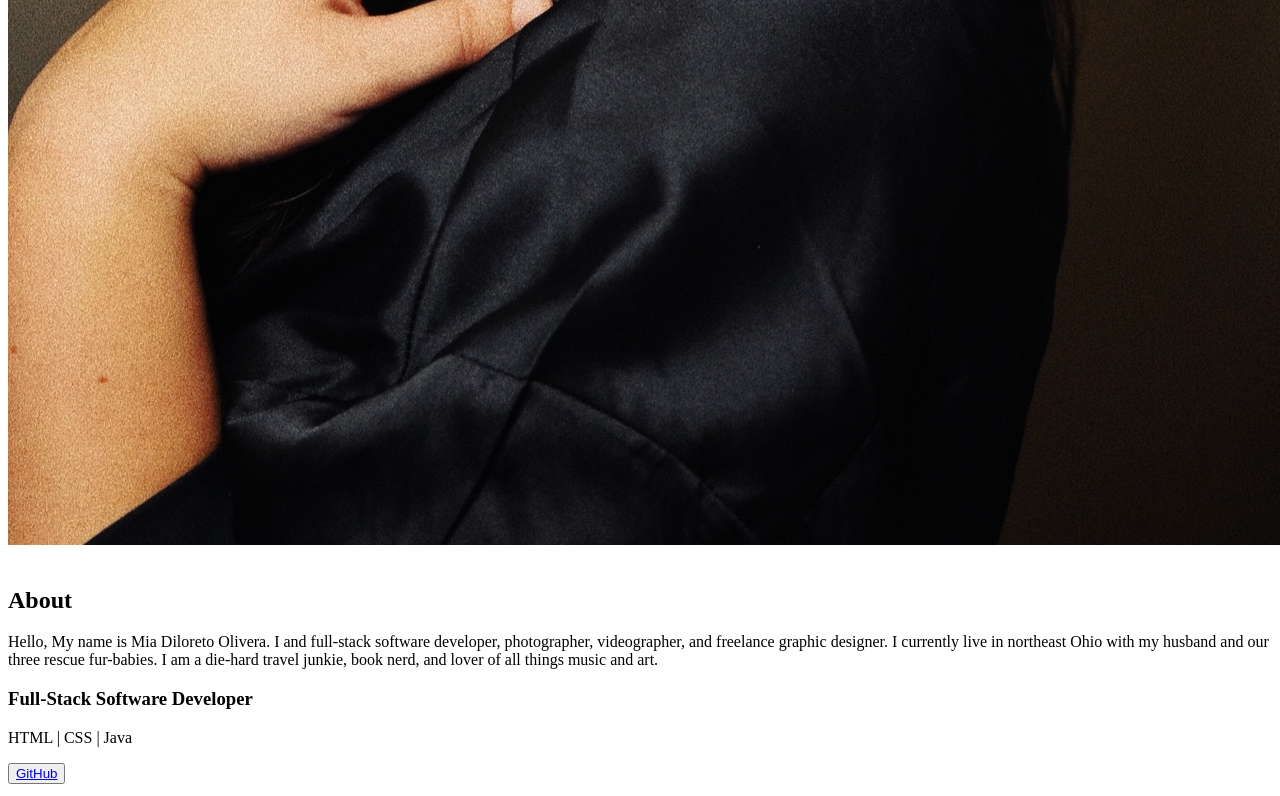
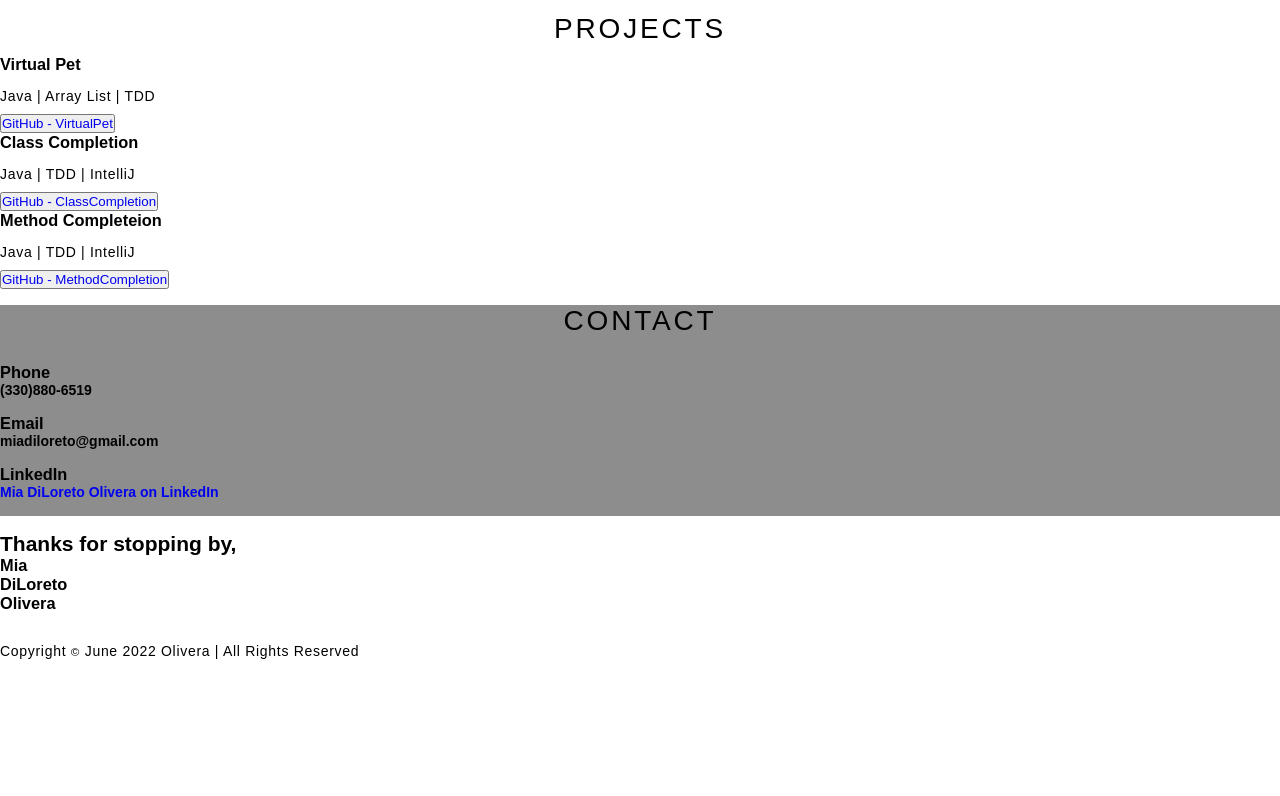
Before and after one commit to miaroseolivera/miaroseolivera.github.io, a plain HTML site: page index.html in a window 1280 px wide. Shown: the part 1304-2100 px from the top of the page. After the commit the page ends 1973 px from the top, so only its background shows below. Drawn offline with Linux system fonts and the light colour scheme.

Commit message:
more updates

```diff
--- a/index.html
+++ b/index.html
@@ -1,5 +1,6 @@
 <!DOCTYPE html>
 <html lang="en">
+    <link rel="stylesheet" href="style.css">
 <head>
     <meta charset="UTF-8">
     <meta http-equiv="X-UA-Compatible" content="IE=edge">
@@ -59,13 +60,14 @@
             <div class="right-column">
                 <h1 class="section-title">About<span></span></h1>
                 <p class="about-blurb">
-                    Hello, My name is Mia Diloreto Olivera. I and full-stack software developer, photographer, videographer, and freelance graphic designer. I currently live in northeast Ohio with my husband and our three rescue fur-babies. I am a die-hard travel junkie, book nerd, and lover of all things music and art.
+                    Hello, My name is Mia Diloreto Olivera. I am full-stack software developer, photographer, videographer, and freelance graphic designer. I currently live in northeast Ohio with my husband and our three rescue fur-babies. I am a die-hard travel junkie, book nerd, and lover of all things music and art.
                 </p>
+                <div class="titles-container">
                 <h3 class="special-titles">Full-Stack Software Developer</h2>
                 <p>
                     HTML | CSS | Java
                 </p>
-                <button><a href="https://github.com/miaroseolivera">GitHub</a></button>
+                <button><a href="https://github.com/miaroseolivera">GitHub - miaroseolivera</a></button>
                 <h3 class="special-titles">Photographer/Videographer</h2>
                 <p>
                     Lightroom | Photoshop | Premiere Pro | DSLR | Mirrorless
@@ -76,7 +78,8 @@
                     InDesign | Photoshop
                 </p>
                 <button><a href="#"></a>Design Work</a></button>
-                <!--
+                </div>
+            <!--
                     add:
                 linked in button
                 ig button
@@ -97,14 +100,17 @@
                 <article>
                     <h3 class="project-titles">Virtual Pet</h3>
                     <p>Java | Array List | TDD </p>
+                    <button><a href="https://github.com/2022-Summer-Cohort/virtual-pet-miaroseolivera">GitHub - VirtualPet</a></button>
                 </article>
                 <article>
                     <h3 class="project-titles">Class Completion</h3>
                     <p>Java | TDD | IntelliJ</p>
+                    <button><a href="https://github.com/2022-Summer-Cohort/class-completion-miaroseolivera">GitHub - ClassCompletion</a></button>
                 </article>
                 <article>
                     <h3 class="project-titles">Method Completeion </h3>
                     <p>Java | TDD | IntelliJ</p>
+                    <button><a href="https://github.com/2022-Summer-Cohort/method-completion-miaroseolivera">GitHub - MethodCompletion</a></button>
                 </article>
             </div>
         </div>
@@ -125,12 +131,26 @@
                     <h4>miadiloreto@gmail.com</h4>
                         <br>
                     <h3>LinkedIn</h3>
-                    <h4><a href="#">Message Me On LinkedIn</h4>
+                    <h4><a href="https://www.linkedin.com/in/mia-diloreto-olivera-0b1941233/">Mia DiLoreto Olivera on LinkedIn</a></h4>
                         <br>
                 </div>
             </div>
         </div>
     </section>
     <!--end contact section-->
+    <br>
+    <!--footer-->
+        <section id="footer">
+            <div class="footer-container">
+                <h2 class="footer-signature">Thanks for stopping by,<span></span></h2>
+                <h3 class="footer-signature-name"><span></span>Mia</h3>
+                <h3 class="footer-signature-name"><span></span>DiLoreto</h3>
+                <h3 class="footer-signature-name"><span></span>Olivera</h3>
+                <br>
+                <p>Copyright <small>&copy</small> June 2022 Olivera | All Rights Reserved</p>
+            </div>
+        </section>
+    <!--end footer-->
+    <!-- <script src"/app.js"></script> -->
 </body>
 </html>
--- a/style.css
+++ b/style.css
@@ -1,6 +1,84 @@
-.title {
+*{
+    padding: 0;
+    margin: 0;
+    box-sizing: border-box;
+}
+
+html{
+    font-size: 14px;
+    font-family: 'Montserrat', sans-serif;
+    scroll-behavior: smooth;
+}
+
+a{
+    text-decoration: none;
+}
+
+/* .container{
+    min-height: 100vh;
+    width: 100%;
+    display: flex;
+    align-items: center;
+    justify-content: center;
+} */
+
+img{
+    height: 50%;
+    width: 50%;
+    object-fit: cover;
+}
+
+p{
+    color: black;
+    font-size: 1rem;
+    margin-top: 5px;
+    line-height: 2.5rem;
+    font-weight: lighter;
+    letter-spacing: .05rem;
+}
+
+.section-title{
+    font-size: 2rem;
+    font-weight: 400;
+    color: black;
+    margin-bottom: 10px;
+    text-transform: uppercase;
+    letter-spacing: .2rem;
     text-align: center;
-    font-family: sans-serif
-    ;
+}
 
+/* why is thia doing nothing??
+
+.section-title span{
+    color: black;
+
+} */
+
+/* .cta{
+    display: inline-block;
+    padding: 10px 30px;
+    color: white;
+    background-color: transparent;
+    border: 2px solid rgb(109, 167, 134);
+    font-size: 2rem;
+    text-transform: uppercase;
+    letter-spacing: .1rem;
+    margin-top: 30px;
+    transition: .3s ease;
+    transition-property: background-color, color;
+} */
+
+/* .cta:hover{
+    color:white;
+    background-color: blueviolet;
+} */
+
+.contact-container {
+    background-color: rgb(141, 141, 141);
 }
+
+.titles-container {
+    background-color: rgb(141, 141, 141);
+}
+
+/* header??? */
```
